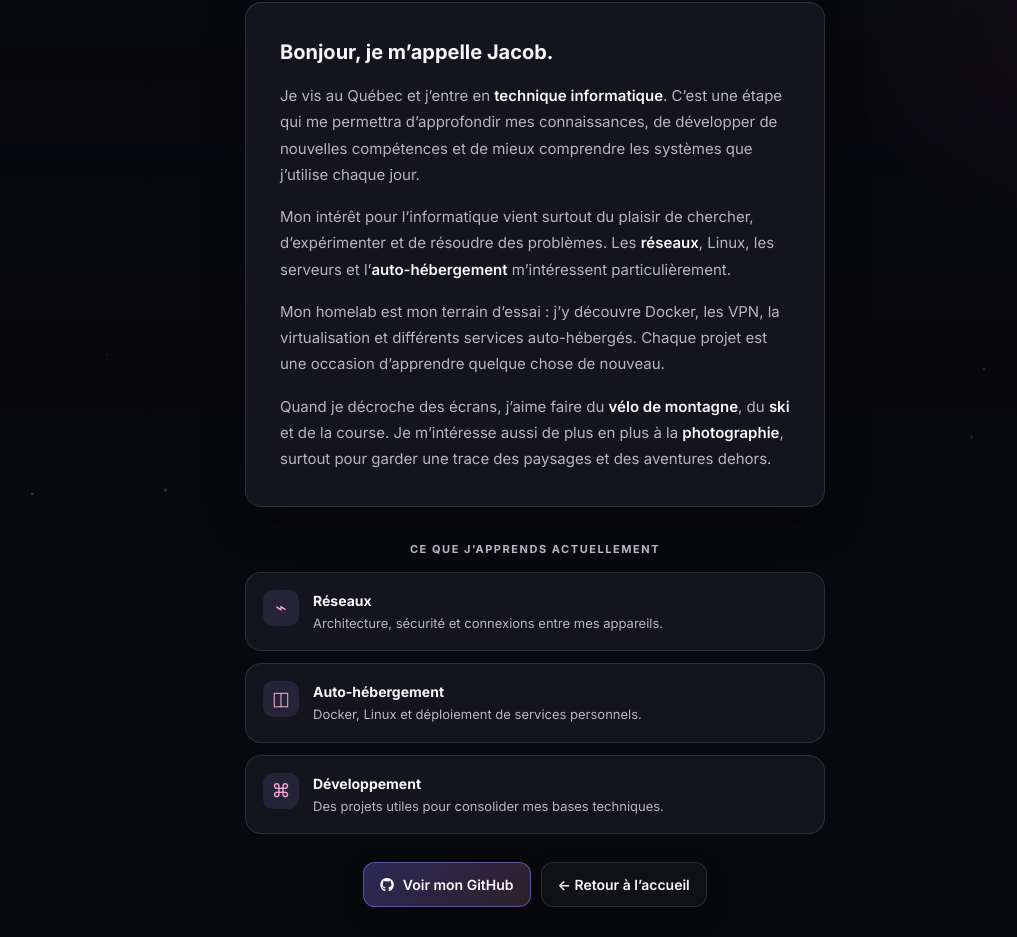
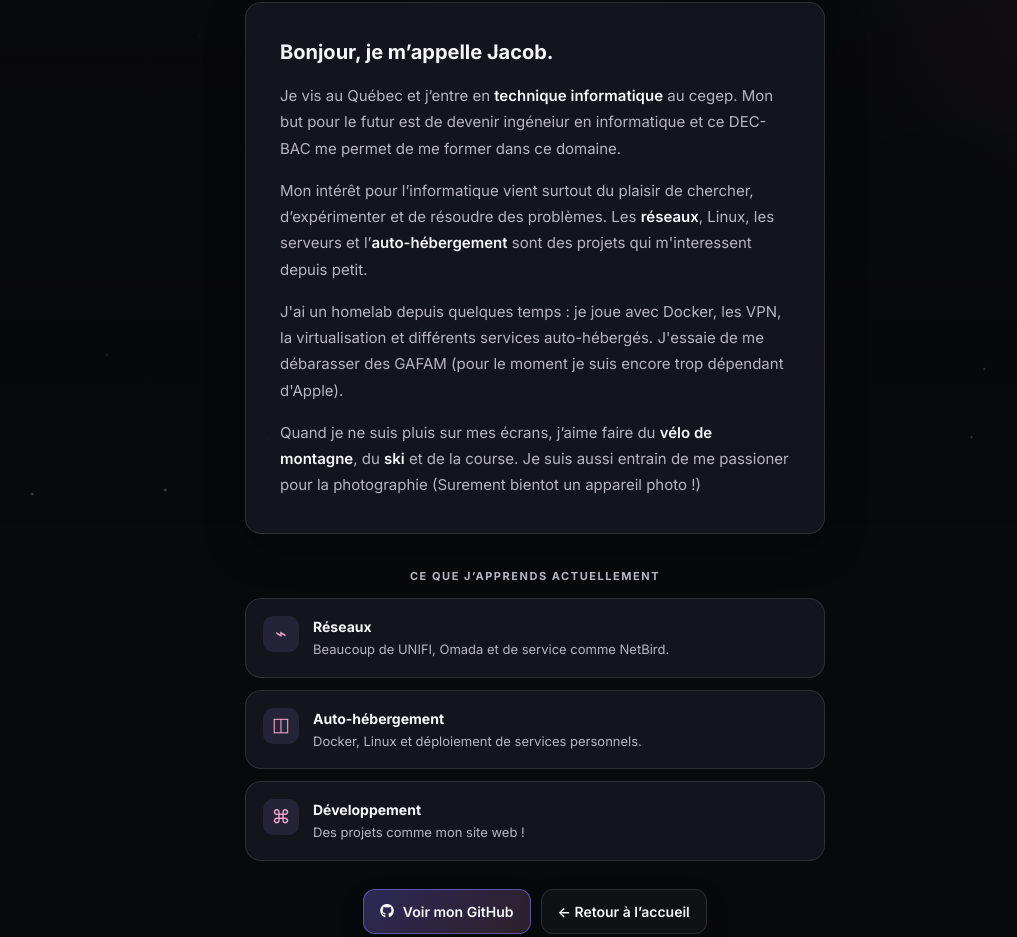
Before and after one commit to Allen-Jacob/personal-website, a plain HTML site: page about.html in a window 1280 px wide. Shown: the part 277-1214 px from the top of the page, without its empty margins (105-1122 px from the left). Drawn offline with Linux system fonts and the light colour scheme.

Commit message:
feat: Update about page content to reflect current studies and interests

```diff
--- a/about.html
+++ b/about.html
@@ -36,18 +36,18 @@
 
     <article class="about-card prose">
       <h2>Bonjour, je m’appelle Jacob.</h2>
-      <p>Je vis au Québec et j’entre en <strong>technique informatique</strong>. C’est une étape qui me permettra d’approfondir mes connaissances, de développer de nouvelles compétences et de mieux comprendre les systèmes que j’utilise chaque jour.</p>
-      <p>Mon intérêt pour l’informatique vient surtout du plaisir de chercher, d’expérimenter et de résoudre des problèmes. Les <strong>réseaux</strong>, Linux, les serveurs et l’<strong>auto-hébergement</strong> m’intéressent particulièrement.</p>
-      <p>Mon homelab est mon terrain d’essai : j’y découvre Docker, les VPN, la virtualisation et différents services auto-hébergés. Chaque projet est une occasion d’apprendre quelque chose de nouveau.</p>
-      <p>Quand je décroche des écrans, j’aime faire du <strong>vélo de montagne</strong>, du <strong>ski</strong> et de la course. Je m’intéresse aussi de plus en plus à la <strong>photographie</strong>, surtout pour garder une trace des paysages et des aventures dehors.</p>
+      <p>Je vis au Québec et j’entre en <strong>technique informatique</strong> au cegep. Mon but pour le futur est de devenir ingéneiur en informatique et ce DEC-BAC me permet de me former dans ce domaine.</p>
+      <p>Mon intérêt pour l’informatique vient surtout du plaisir de chercher, d’expérimenter et de résoudre des problèmes. Les <strong>réseaux</strong>, Linux, les serveurs et l’<strong>auto-hébergement</strong> sont des projets qui m'interessent depuis petit.</p>
+      <p>J'ai un homelab depuis quelques temps : je joue avec Docker, les VPN, la virtualisation et différents services auto-hébergés. J'essaie de me débarasser des GAFAM (pour le moment je suis encore trop dépendant d'Apple).</p>
+      <p>Quand je ne suis pluis sur mes écrans, j’aime faire du <strong>vélo de montagne</strong>, du <strong>ski</strong> et de la course. Je suis aussi entrain de me passioner pour la photographie (Surement bientot un appareil photo !)</p>
     </article>
 
     <section aria-labelledby="learning-title">
       <h2 class="section-label" id="learning-title">Ce que j’apprends actuellement</h2>
       <div class="learning-grid">
-        <article class="mini-card"><span aria-hidden="true">⌁</span><div><h3>Réseaux</h3><p>Architecture, sécurité et connexions entre mes appareils.</p></div></article>
+        <article class="mini-card"><span aria-hidden="true">⌁</span><div><h3>Réseaux</h3><p>Beaucoup de UNIFI, Omada et de service comme NetBird.</p></div></article>
         <article class="mini-card"><span aria-hidden="true">◫</span><div><h3>Auto-hébergement</h3><p>Docker, Linux et déploiement de services personnels.</p></div></article>
-        <article class="mini-card"><span aria-hidden="true">⌘</span><div><h3>Développement</h3><p>Des projets utiles pour consolider mes bases techniques.</p></div></article>
+        <article class="mini-card"><span aria-hidden="true">⌘</span><div><h3>Développement</h3><p>Des projets comme mon site web ! </p></div></article>
       </div>
     </section>
 
```
